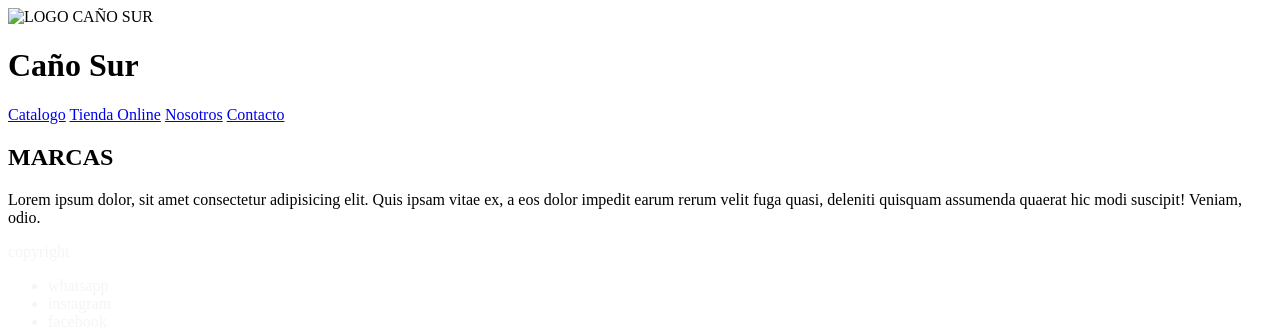
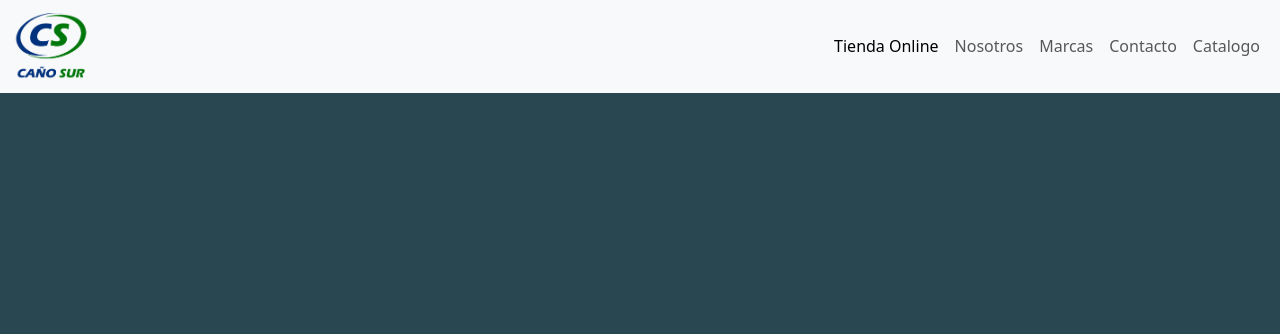
Before and after one commit to Vacok03/cano-sur, a plain HTML site: page pages/marcas.html in a window 1280 px wide. Drawn offline with nearby package versions, Linux system fonts and the light colour scheme.

Commit message:
edicion paginas extras cano sur

```diff
--- a/pages/marcas.html
+++ b/pages/marcas.html
@@ -1,37 +1,46 @@
-<!DOCTYPE html>
+<!doctype html>
 <html lang="en">
-<head>
-    <meta charset="UTF-8">
-    <meta name="viewport" content="width=device-width, initial-scale=1.0">
-    <title>Caño Sur/Marcas</title>
-    <link rel="stylesheet" href="../css/style.css">
+  <head>
+    <meta charset="utf-8">
+    <meta name="viewport" content="width=device-width, initial-scale=1">
+    <title>Bootstrap demo</title>
+    <link href="https://cdn.jsdelivr.net/npm/bootstrap@5.3.2/dist/css/bootstrap.min.css" rel="stylesheet" integrity="sha384-T3c6CoIi6uLrA9TneNEoa7RxnatzjcDSCmG1MXxSR1GAsXEV/Dwwykc2MPK8M2HN" crossorigin="anonymous">
+    <link rel="stylesheet" href="../css/estilos.css">
 </head>
-<body>
+  <body>
+
     <header>
-        <img style="width: 250px; height: 250px;" src="../images/foto de perfil_Mesa de trabajo 1.jpg" alt="LOGO CAÑO SUR">
-        <main>
-            <h1><strong>Caño Sur</strong></h1>
-            <nav>
-                    <a href="pages/catalogo.html">Catalogo</a>
-                    <a href="pages/tienda-online.html">Tienda Online</a>
-                    <a href="pages/nosotros.html">Nosotros</a>
-                    <a href="pages/contacto.html">Contacto</a>
-            </nav>
-        </main>
+
+        <nav class="navbar navbar-expand-lg bg-body-tertiary">
+            <div class="container-fluid">
+              <a class="navbar-brand"> <img class="logo-cano" src="../images/canosur.png" alt="Caño Sur logo"></a>
+              <button class="navbar-toggler" type="button" data-bs-toggle="collapse" data-bs-target="#navbarNav" aria-controls="navbarNav" aria-expanded="false" aria-label="Toggle navigation">
+                <span class="navbar-toggler-icon"></span>
+              </button>
+              <div class="collapse navbar-collapse" id="navbarNav">
+                <ul class="navbar-nav">
+                  <li class="nav-item">
+                    <a class="nav-link active" aria-current="page" href="../pages/tienda-online.html">Tienda Online</a>
+                  </li>
+                  <li class="nav-item">
+                    <a class="nav-link" href="../pages/nosotros.html">Nosotros</a>
+                  </li>
+                  <li class="nav-item">
+                    <a class="nav-link" href="../pages/marcas.html">Marcas</a>
+                  </li>
+                  <li class="nav-item">
+                    <a class="nav-link" aria-current="page" href="../pages/contacto.html">Contacto</a>
+                  </li>
+                  <li class="nav-item">
+                    <a class="nav-link" href="../pages/catalogo.html">Catalogo</a>
+                  </li>
+                </ul>
+              </div>
+            </div>
+          </nav>
     </header>
-    <section>
-        <h1>MARCAS</h1>
-        <p>Lorem ipsum dolor, sit amet consectetur adipisicing elit. Quis ipsam vitae ex, a eos dolor impedit earum rerum velit fuga quasi, deleniti quisquam assumenda quaerat hic modi suscipit! Veniam, odio.</p>
-    </section>
 
-    <footer>
-        <div style="color: whitesmoke;">
-            <p>copyright</p>
-             <ul>
-                <li>whatsapp</li>
-                <li>instagram</li>
-                <li>facebook</li>
-            </ul>
-         </div>
-    </footer>
-</body>
+
+    <script src="https://cdn.jsdelivr.net/npm/bootstrap@5.3.2/dist/js/bootstrap.bundle.min.js" integrity="sha384-C6RzsynM9kWDrMNeT87bh95OGNyZPhcTNXj1NW7RuBCsyN/o0jlpcV8Qyq46cDfL" crossorigin="anonymous"></script>
+  </body>
+</html>
```
Also changed, not shown: pages/catalogo.html (+40 -32 lines), pages/contacto.html (+40 -32 lines), pages/nosotros.html (+40 -32 lines).
